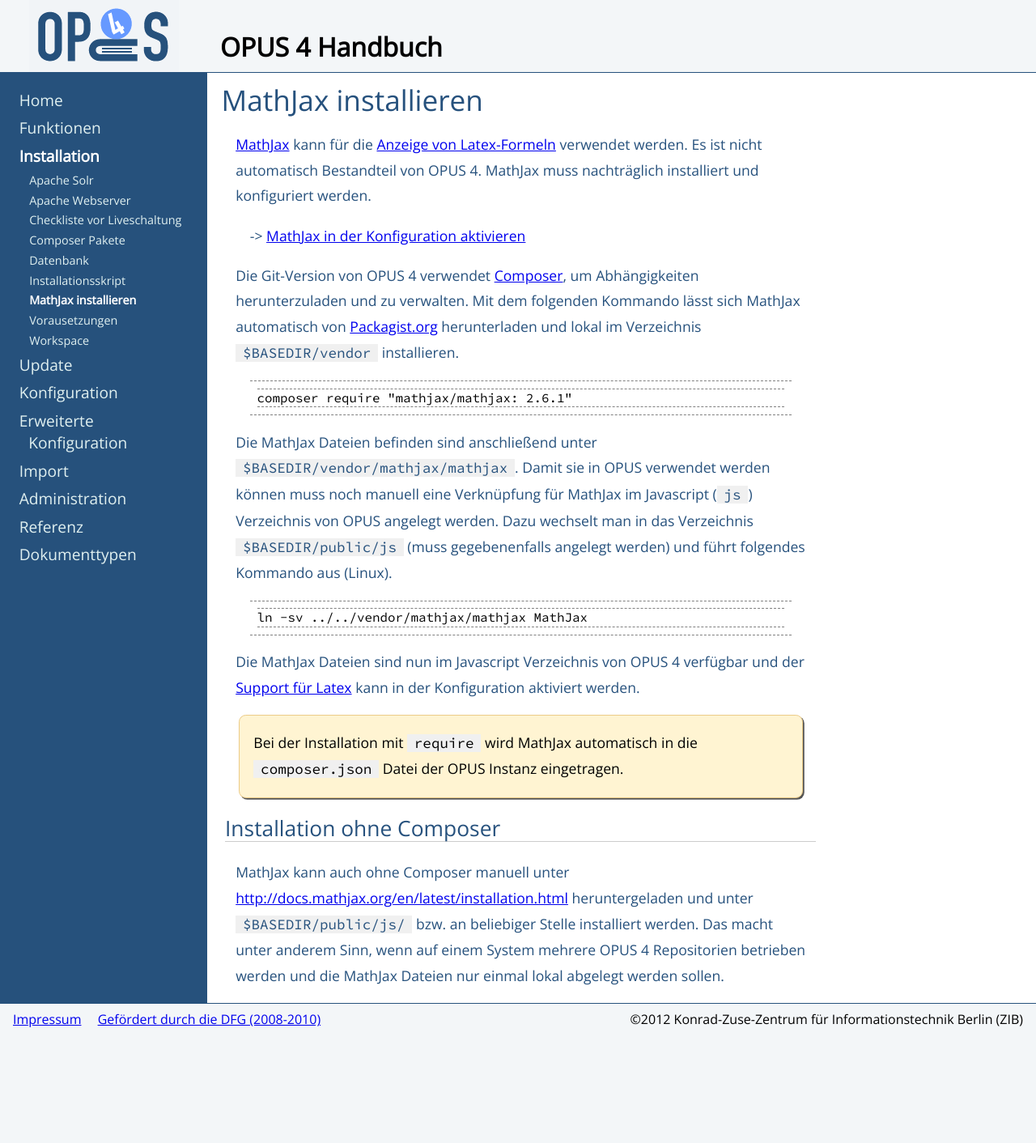
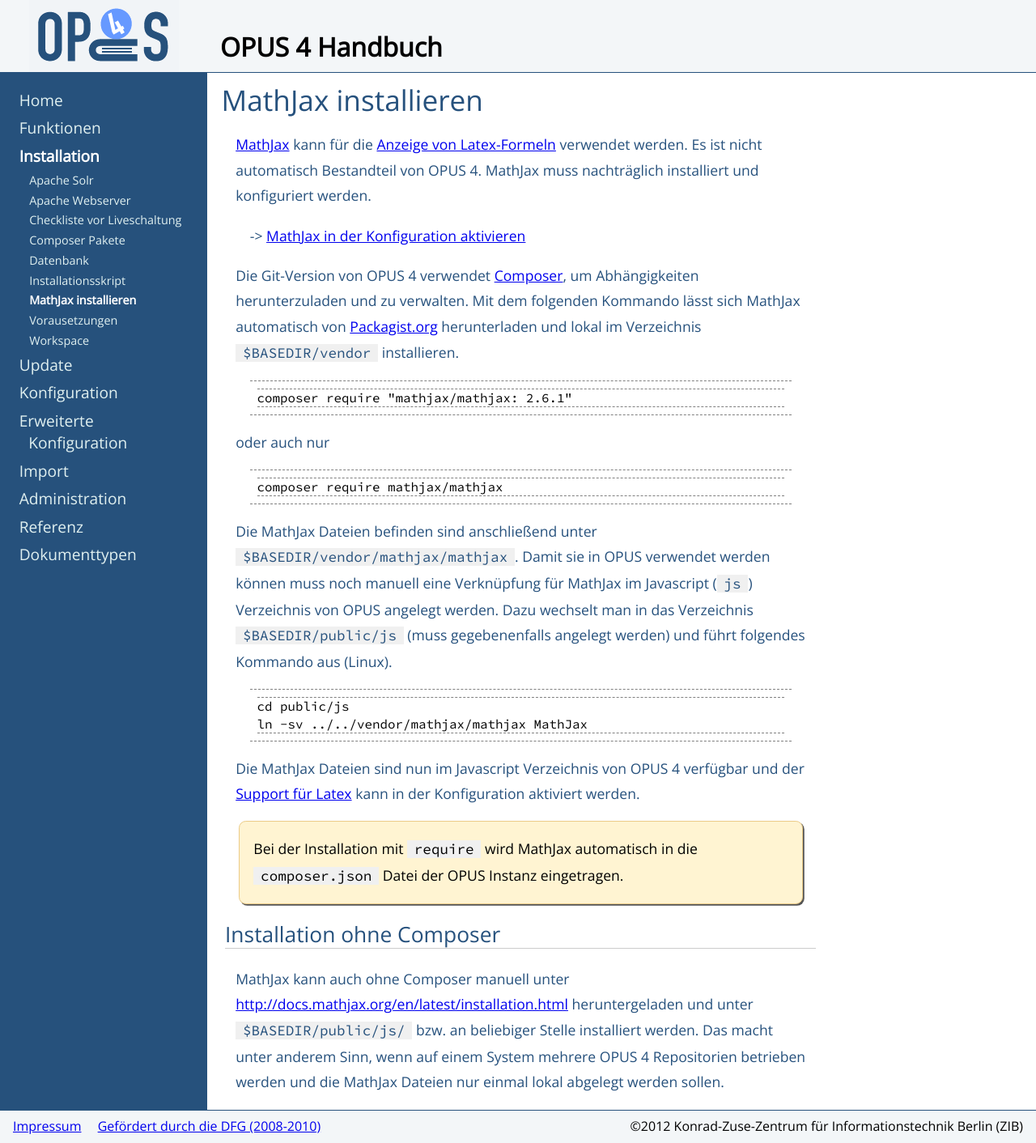
Before and after one commit to OPUS4/userdoc, a Jekyll site: the page built from installation/mathjax.md, in a window 1280 px wide. Shown: the whole page at 81% size. Built offline with Jekyll 4.4.1, drawn with Linux system fonts in a browser that asks for light colours; before the commit the page ends 1280 px from its top, so only the background shows below that.

Commit message:
OPUSVIER-3540 Small additions to MathJax installation.

```diff
--- a/installation/mathjax.md
+++ b/installation/mathjax.md
@@ -16,11 +16,16 @@ im Verzeichnis `$BASEDIR/vendor` installieren.
 
     composer require "mathjax/mathjax: 2.6.1"
 
+oder auch nur
+
+    composer require mathjax/mathjax
+
 Die MathJax Dateien befinden sind anschließend unter `$BASEDIR/vendor/mathjax/mathjax`. Damit sie in OPUS verwendet
 werden können muss noch manuell eine Verknüpfung für MathJax im Javascript (`js`) Verzeichnis von OPUS angelegt werden.
 Dazu wechselt man in das Verzeichnis `$BASEDIR/public/js` (muss gegebenenfalls angelegt werden) und führt folgendes
 Kommando aus (Linux).
 
+    cd public/js
     ln -sv ../../vendor/mathjax/mathjax MathJax
 
 Die MathJax Dateien sind nun im Javascript Verzeichnis von OPUS 4 verfügbar und der [Support für Latex][LATEX] kann
```
